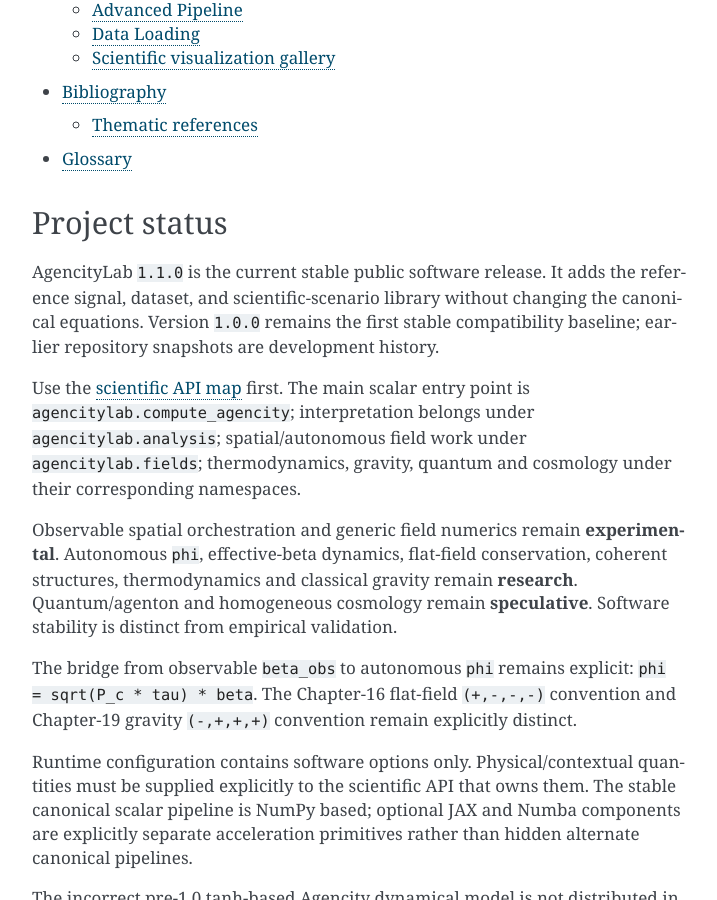
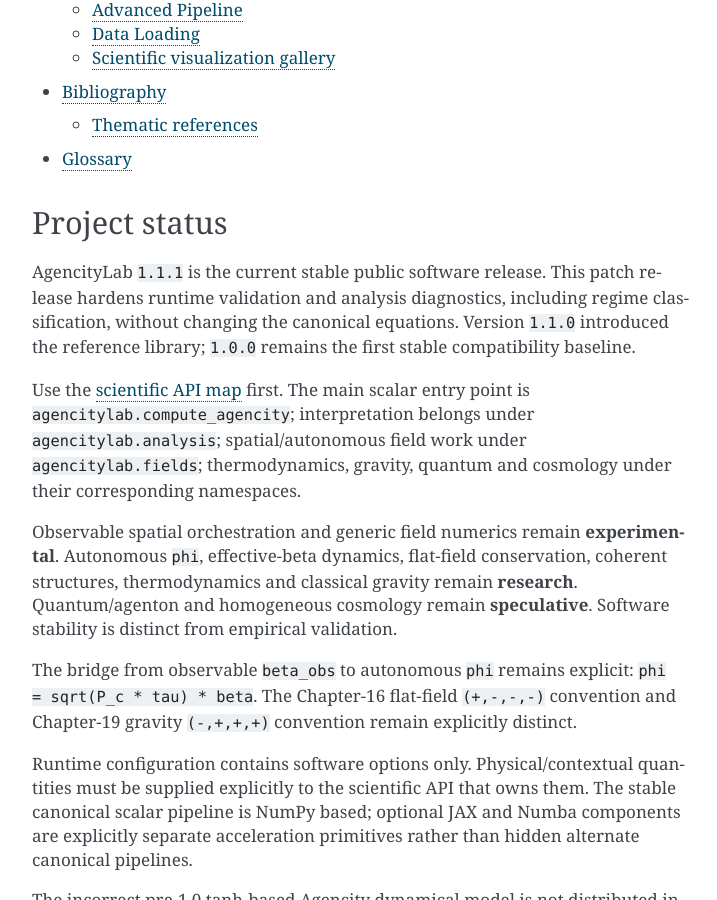
Before and after one commit to Gilbert243/AgencityLab, a Sphinx documentation site: the page built from docs/index.md, in a window 1280 px wide and 900 px high, scrolled down 7437 px. Shown: the whole window, without its empty margins (388-1105 px from the left). Built offline with Sphinx 7.4.7, drawn with Linux system fonts in a browser that asks for light colours.

```diff
--- a/agencitylab/version.py
+++ b/agencitylab/version.py
@@ -1,3 +1,3 @@
 """Package version."""
 
-__version__ = "1.1.0"
+__version__ = "1.1.1"
--- a/docs/index.md
+++ b/docs/index.md
@@ -53,10 +53,11 @@ references/glossary
 
 ## Project status
 
-AgencityLab `1.1.0` is the current stable public software release. It adds the
-reference signal, dataset, and scientific-scenario library without changing the
-canonical equations. Version `1.0.0` remains the first stable compatibility
-baseline; earlier repository snapshots are development history.
+AgencityLab `1.1.1` is the current stable public software release. This patch
+release hardens runtime validation and analysis diagnostics, including regime
+classification, without changing the canonical equations. Version `1.1.0`
+introduced the reference library; `1.0.0` remains the first stable compatibility
+baseline.
 
 Use the [scientific API map](api_map.md) first. The main scalar entry point is
 `agencitylab.compute_agencity`; interpretation belongs under
--- a/pyproject.toml
+++ b/pyproject.toml
@@ -4,7 +4,7 @@ build-backend = "hatchling.build"
 
 [project]
 name = "agencitylab"
-version = "1.1.0"
+version = "1.1.1"
 description = "Scientific framework for the theory of Agencity"
 readme = { file = "README.md", content-type = "text/markdown" }
 requires-python = ">=3.10"
```
Also changed, not shown: CHANGELOG.md (+13 -2 lines), README.md (+1 -1 lines), 7 other files.
